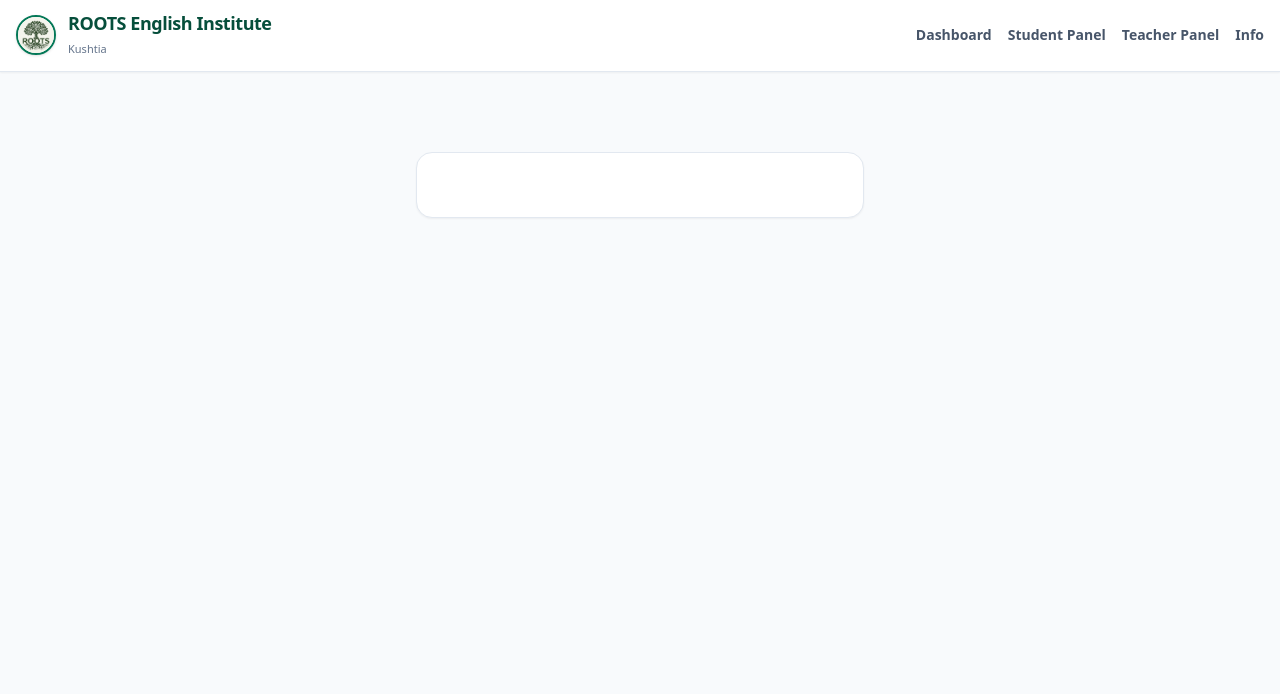
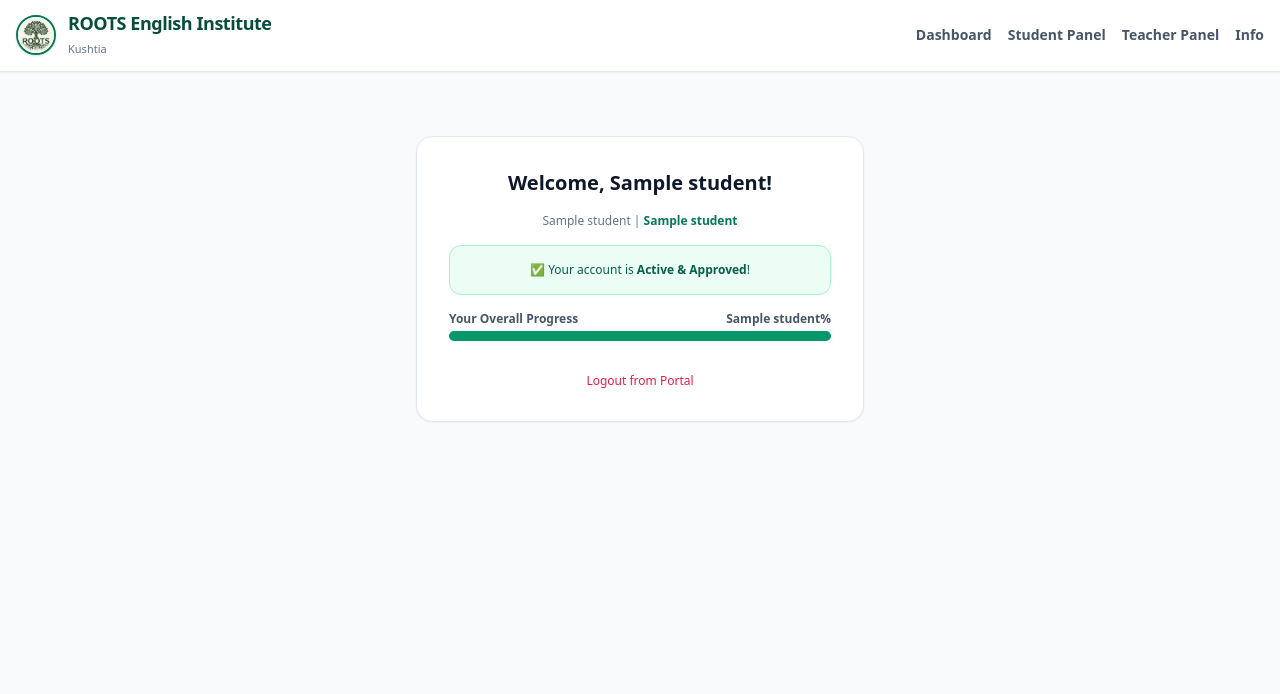
Before and after one commit to sillyratheu/ROOTS-Render-Backend-, a Flask app: template templates/student.html in a window 1280 px wide. Shown: the top 694 px of the page. Run offline with Flask 3, Linux system fonts and the light colour scheme; the template is opened without the code that fills it: most values are stand-ins (such as "Sample title", 1, 10 or a date in 2020); some libraries are stand-ins or nearby versions.

Commit message:
Update student.html

```diff
--- a/templates/student.html
+++ b/templates/student.html
@@ -1,22 +1,22 @@
 {% extends "base.html" %}
 {% block content %}
-<div class="max-w-md mx-auto py-12">
+<div class="max-w-md mx-auto py-8">
     <div class="bg-white p-8 rounded-2xl border border-slate-200 shadow-sm space-y-6">
 
         {% if not student %}
             <div class="text-center space-y-1">
                 <h2 class="text-2xl font-bold text-slate-900">Student Portal</h2>
-                <p class="text-xs text-slate-500">Sign in with your Google account to access your courses.</p>
+                <p class="text-xs text-slate-500">Register or sign in with your Google email account.</p>
             </div>
 
-            <form action="{{ url_for('student_login') }}" method="POST" id="googleForm" class="space-y-4">
+            <form action="{{ url_for('student_login') }}" method="POST" class="space-y-4">
                 <div>
                     <label class="block text-xs font-semibold text-slate-700 mb-1">Your Full Name</label>
-                    <input type="text" name="name" required class="w-full border border-slate-300 rounded-xl px-4 py-2.5 text-sm focus:outline-none focus:border-emerald-700">
+                    <input type="text" name="name" required placeholder="Enter your full name" class="w-full border border-slate-300 rounded-xl px-4 py-2.5 text-sm focus:outline-none focus:border-emerald-700">
                 </div>
                 <div>
                     <label class="block text-xs font-semibold text-slate-700 mb-1">Google Email Address</label>
-                    <input type="email" name="email" required placeholder="student@gmail.com" class="w-full border border-slate-300 rounded-xl px-4 py-2.5 text-sm focus:outline-none focus:border-emerald-700">
+                    <input type="email" name="email" required placeholder="example@gmail.com" class="w-full border border-slate-300 rounded-xl px-4 py-2.5 text-sm focus:outline-none focus:border-emerald-700">
                 </div>
                 <div>
                     <label class="block text-xs font-semibold text-slate-700 mb-1">Select Your Class</label>
@@ -39,11 +39,11 @@
                         <path fill="#FBBC05" d="M5.28 14.27c-.25-.72-.38-1.49-.38-2.27s.13-1.55.38-2.27H5.68V6.58H1.18C.43 8.08 0 9.79 0 12s.43 3.92 1.18 5.42l4.1-3.15z"/>
                         <path fill="#EA4335" d="M12 4.75c1.77 0 3.35.61 4.6 1.8l3.42-3.42C17.95 1.19 15.24 0 12 0 7.23 0 3.17 2.68 1.18 6.58l4.1 3.15c.95-2.83 3.6-4.98 6.72-4.98z"/>
                     </svg>
-                    Sign in with Google
+                    Sign in with Google & Register
                 </button>
             </form>
 
-        {:else}
+        {% else %}
             <div class="text-center space-y-4">
                 <h2 class="text-xl font-bold text-slate-900">Welcome, {{ student[1] }}!</h2>
                 <p class="text-xs text-slate-500">{{ student[2] }} | <span class="font-bold text-emerald-700">{{ student[3] }}</span></p>
```
